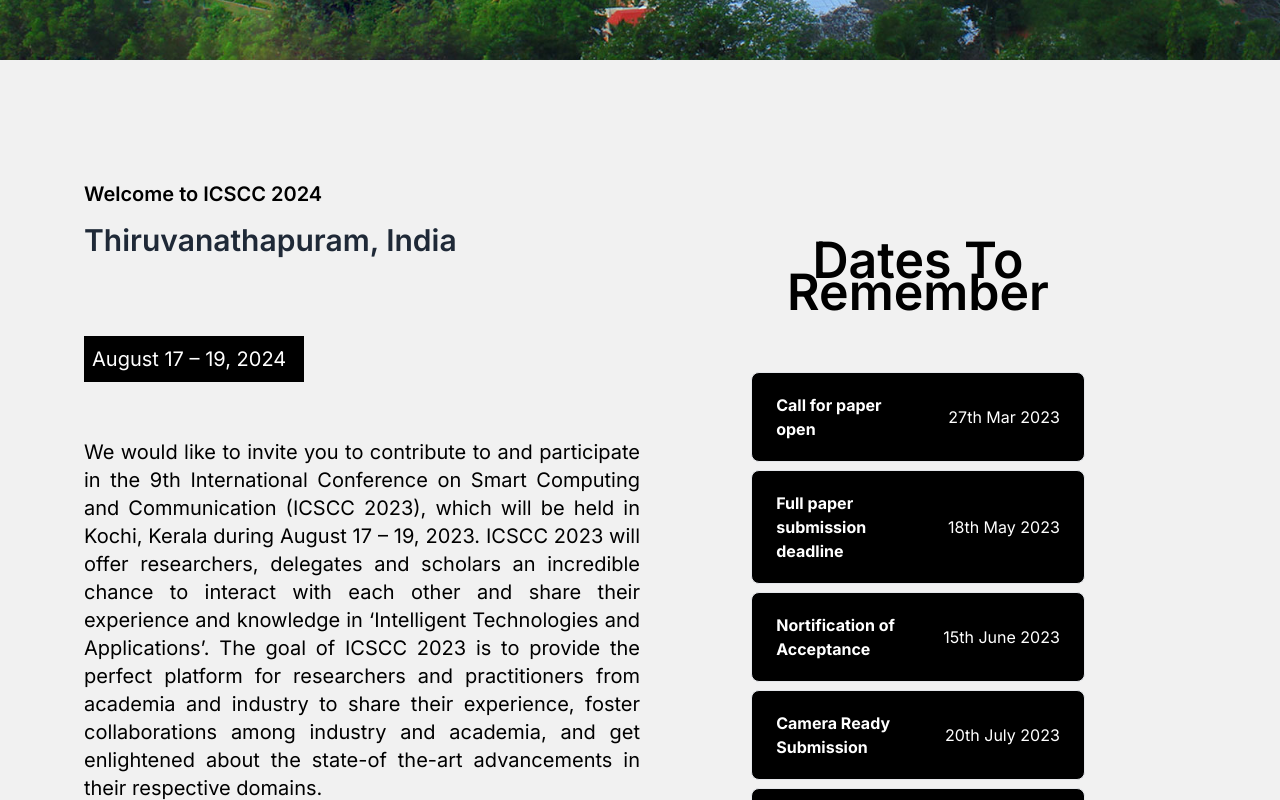
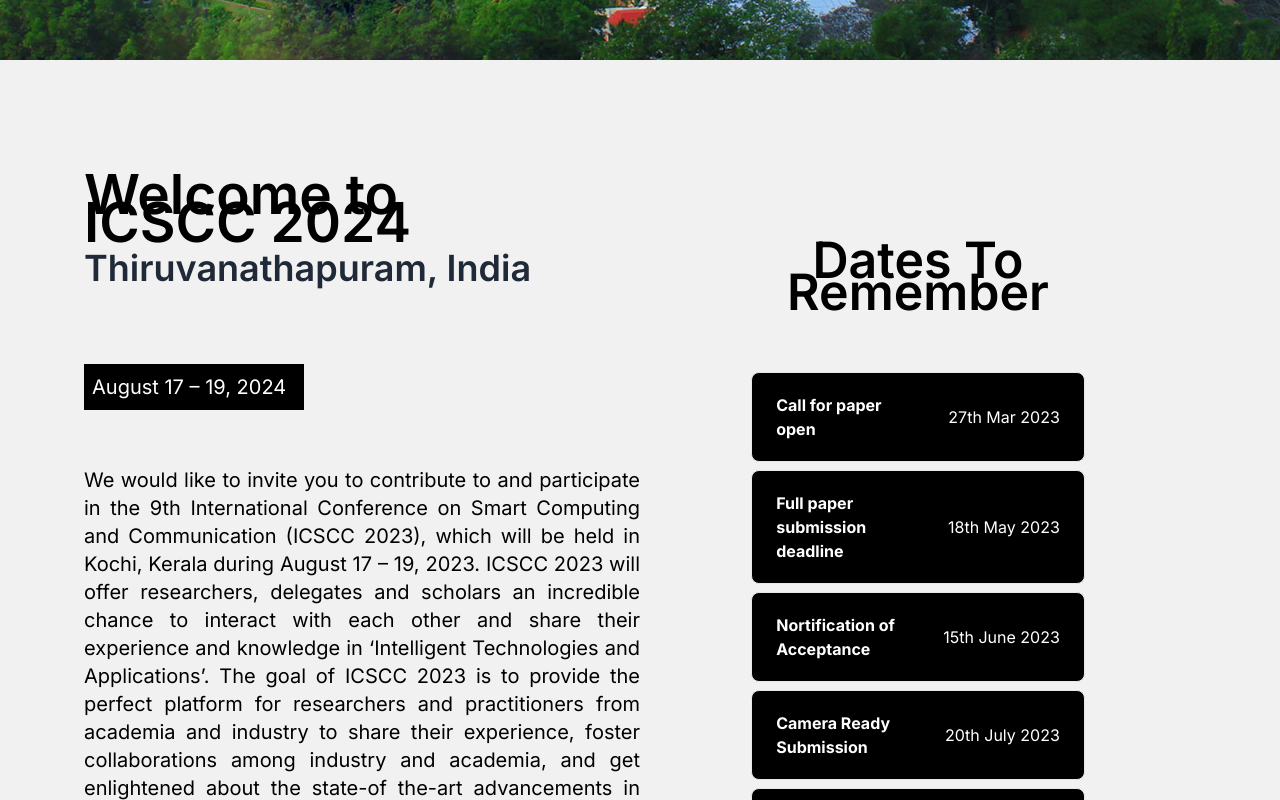
Before and after one commit to Deflated-Pappadam/ICSCC, a Next.js app: page / in a window 1280 px wide. Shown: the part 740-1540 px from the top of the page. Built offline with nearby package versions, Linux system fonts and the light colour scheme.

Commit message:
fix : homePage

```diff
--- a/app/page.tsx
+++ b/app/page.tsx
@@ -48,9 +48,9 @@ export default function Home() {
 
       <section className="flex md:flex-row flex-col px-5 w-[90%] mx-auto  mt-10 md:mt-20 justify-between">
         <div className="flex flex-col gap-14 mt-10 justify-between md:w-[50%]">
-          <div className="w-[90%] text-lg sm:text-xl md:text-[px] font-semibold ">
+          <div className="w-[90%] text-lg sm:text-xl md:text-[55px] font-semibold ">
             Welcome to ICSCC 2024 <br />
-            <div className="md:text-[30px] text-base text-gray-800 my-5">
+            <div className="md:text-[36px] text-base text-gray-800 my-5">
               Thiruvanathapuram, India
             </div>
           </div>
```
